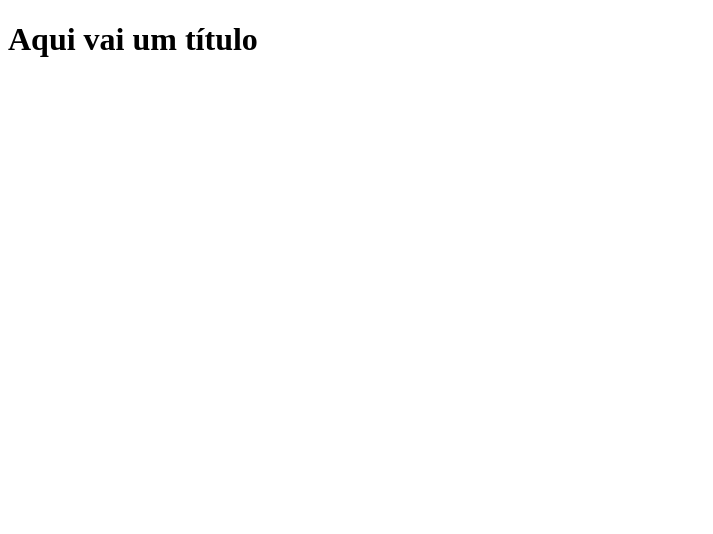
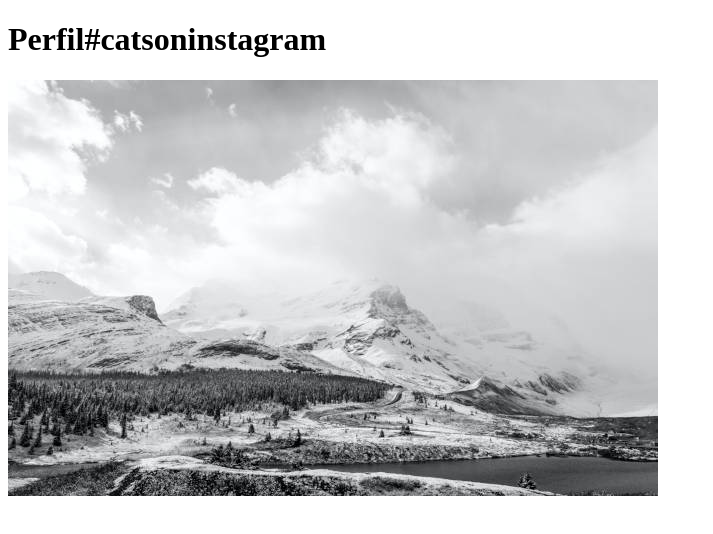
Before and after one commit to AlexReisC/Repo-exercicio, a plain HTML site: page index.html in a window 1280 px wide. Shown: the whole page, without its empty margins (0-713 px from the left). Drawn offline with Linux system fonts and the light colour scheme.

Commit message:
adicionar imagem

```diff
--- a/index.html
+++ b/index.html
@@ -4,9 +4,10 @@
     <meta charset="UTF-8">
     <meta http-equiv="X-UA-Compatible" content="IE=edge">
     <meta name="viewport" content="width=device-width, initial-scale=1.0">
-    <title>Título da página</title>
+    <title>Fanpage de Gatinhos</title>
 </head>
 <body>
-    <h1>Aqui vai um título</h1>
+    <h1>Perfil#catsoninstagram</h1>
+    <img src="imagens/paisagem650.jpg" alt="Paisagem">
 </body>
 </html>
```
Also changed, not shown: imagens/paisagem650.jpg (added).
